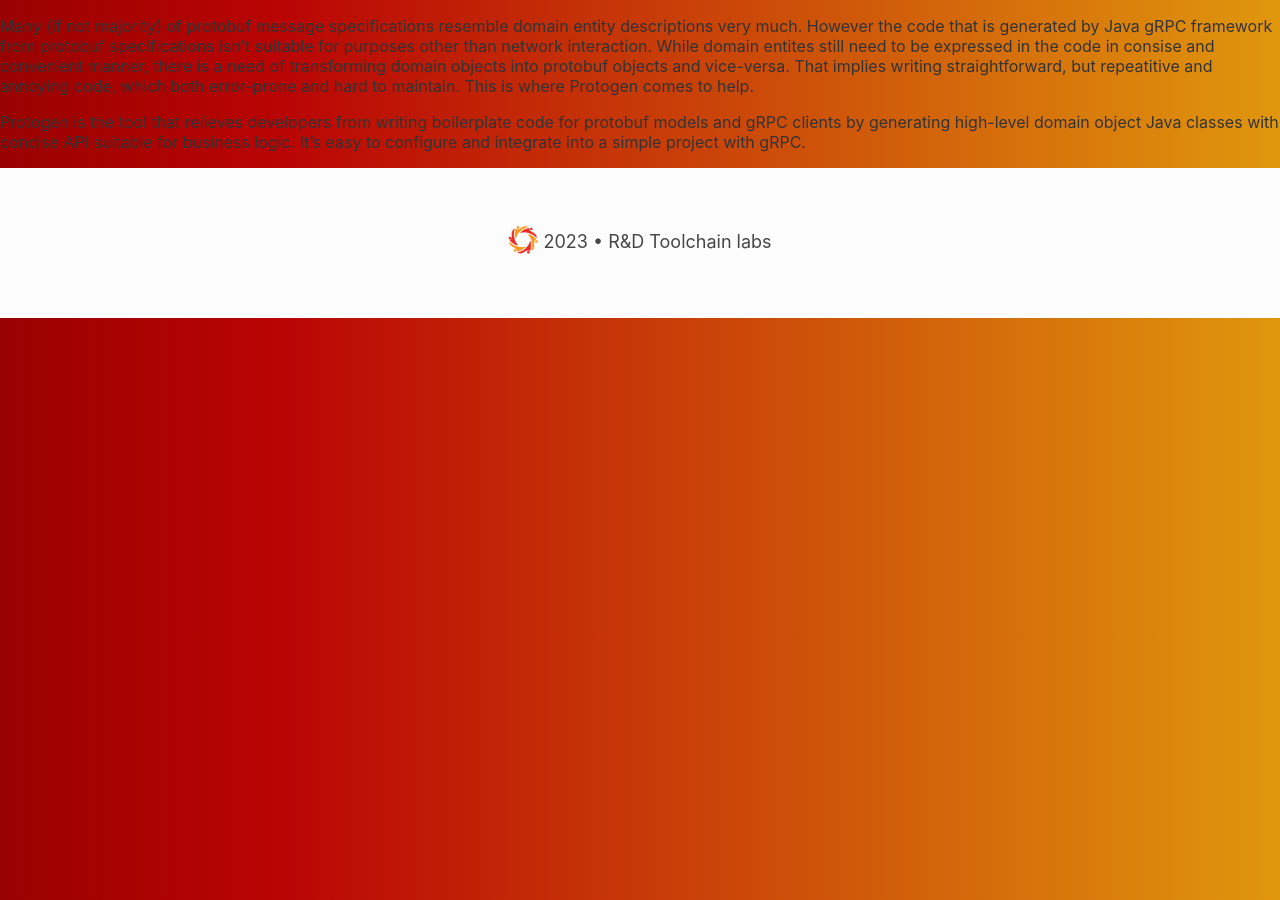
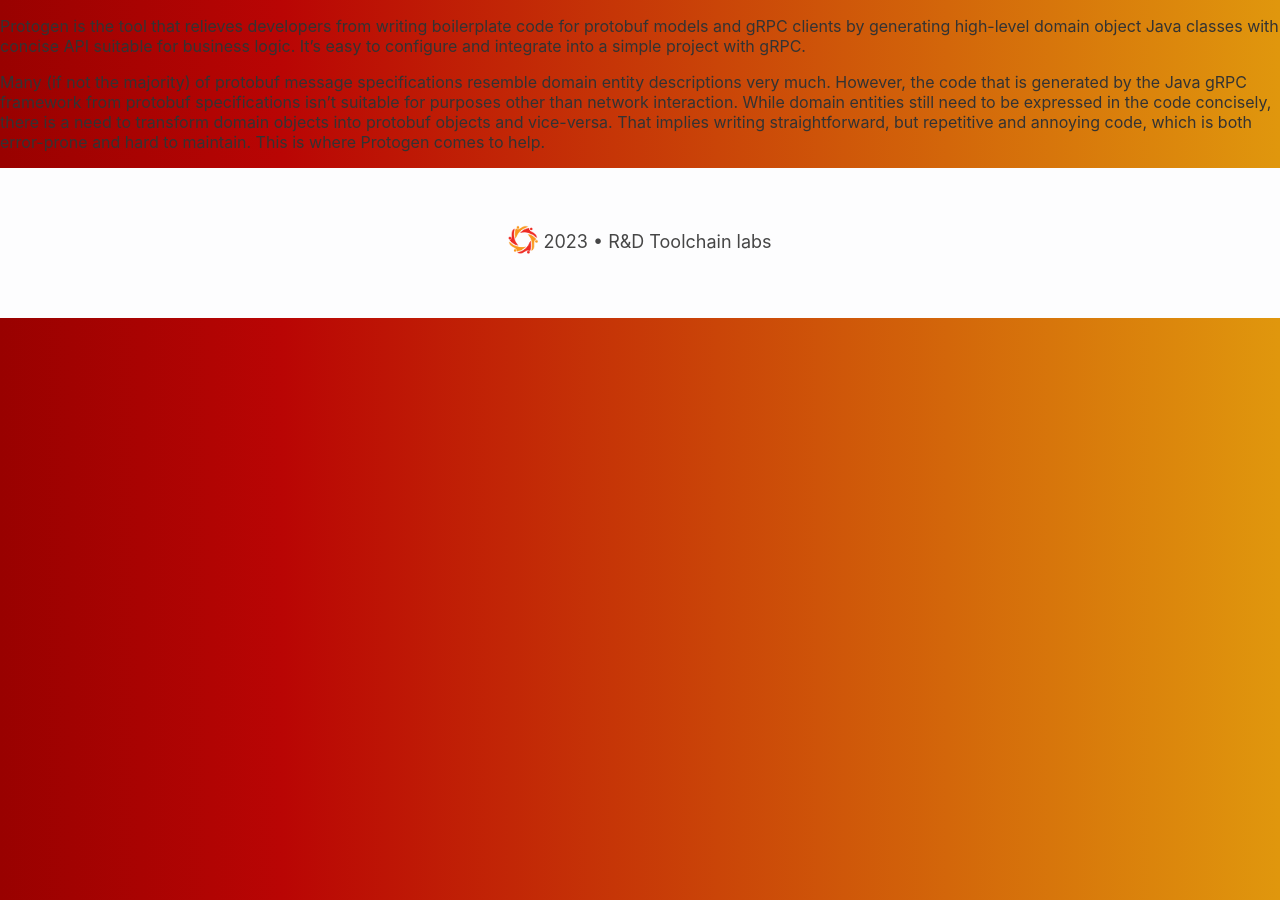
Before and after one commit to SuduIDE/toolchain-website, a Jekyll site: the page built from _microProjects/protogen.md, in a window 1280 px wide. Built offline with Jekyll 4.4.1, drawn with Linux system fonts in a browser that asks for light colours; nearby versions of some CDN libraries.

Commit message:
Update content for 'protogen' project

```diff
--- a/_microProjects/protogen.md
+++ b/_microProjects/protogen.md
@@ -1,10 +1,10 @@
 ---
-title: Generation of high-level client code for GRPC clients/services in Java
+title: Domain classes generator for protobuf models
 presentation: /pdfs/protogen.pdf
-summary: Relief developers from writing boilerplate code for protobuf models and gRPC clients
+summary: Relieve developers from writing boilerplate code for protobuf models and gRPC clients
 tags:
-github: https://github.com/SuduIDE/sudu/tree/master/protogen
+github: https://github.com/SuduIDE/protogen
 ---
-Many (if not majority) of protobuf message specifications resemble domain entity descriptions very much. However the code that is generated by Java gRPC framework from protobuf specifications isn't suitable for purposes other than network interaction. While domain entites still need to be expressed in the code in consise and convenient manner, there is a need of transforming domain objects into protobuf objects and vice-versa. That implies writing straightforward, but repeatitive and annoying code, which both error-prone and hard to maintain. This is where Protogen comes to help.
+Protogen is the tool that relieves developers from writing boilerplate code for protobuf models and gRPC clients by generating high-level domain object Java classes with concise API suitable for business logic. It's easy to configure and integrate into a simple project with gRPC.
 
-Protogen is the tool that relieves developers from writing boilerplate code for protobuf models and gRPC clients by generating high-level domain object Java classes with concise API suitable for business logic. It's easy to configure and integrate into a simple project with gRPC.
+Many (if not the majority) of protobuf message specifications resemble domain entity descriptions very much. However, the code that is generated by the Java gRPC framework from protobuf specifications isn't suitable for purposes other than network interaction. While domain entities still need to be expressed in the code concisely, there is a need to transform domain objects into protobuf objects and vice-versa. That implies writing straightforward, but repetitive and annoying code, which is both error-prone and hard to maintain. This is where Protogen comes to help.
```
